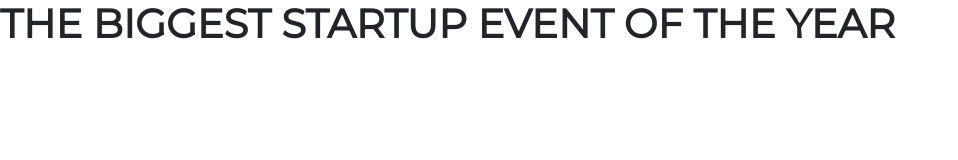
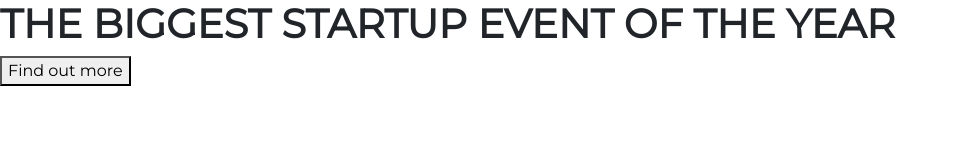
Before and after one commit to healxer/startup-landing-page, a plain HTML site: page index.html in a window 1280 px wide. Shown: the whole page, without its empty margins (0-958 px from the left). Drawn offline with nearby package versions, Linux system fonts and the light colour scheme.

Commit message:
add a button

```diff
--- a/index.html
+++ b/index.html
@@ -20,5 +20,6 @@
   </head>
   <body>
     <h1 class="header"><strong>THE BIGGEST STARTUP EVENT OF THE YEAR</strong></h1>
+    <button class="button">Find out more</button>
   </body>
 </html>
```
